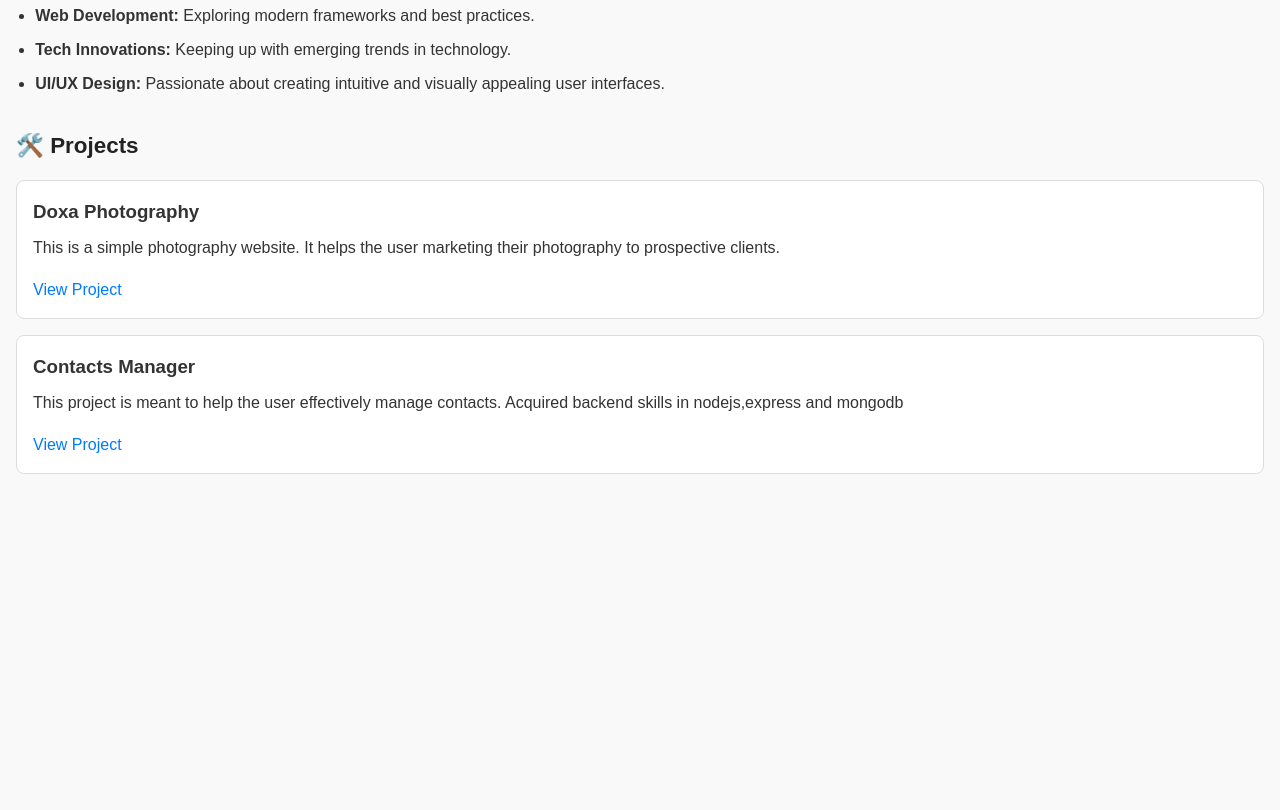
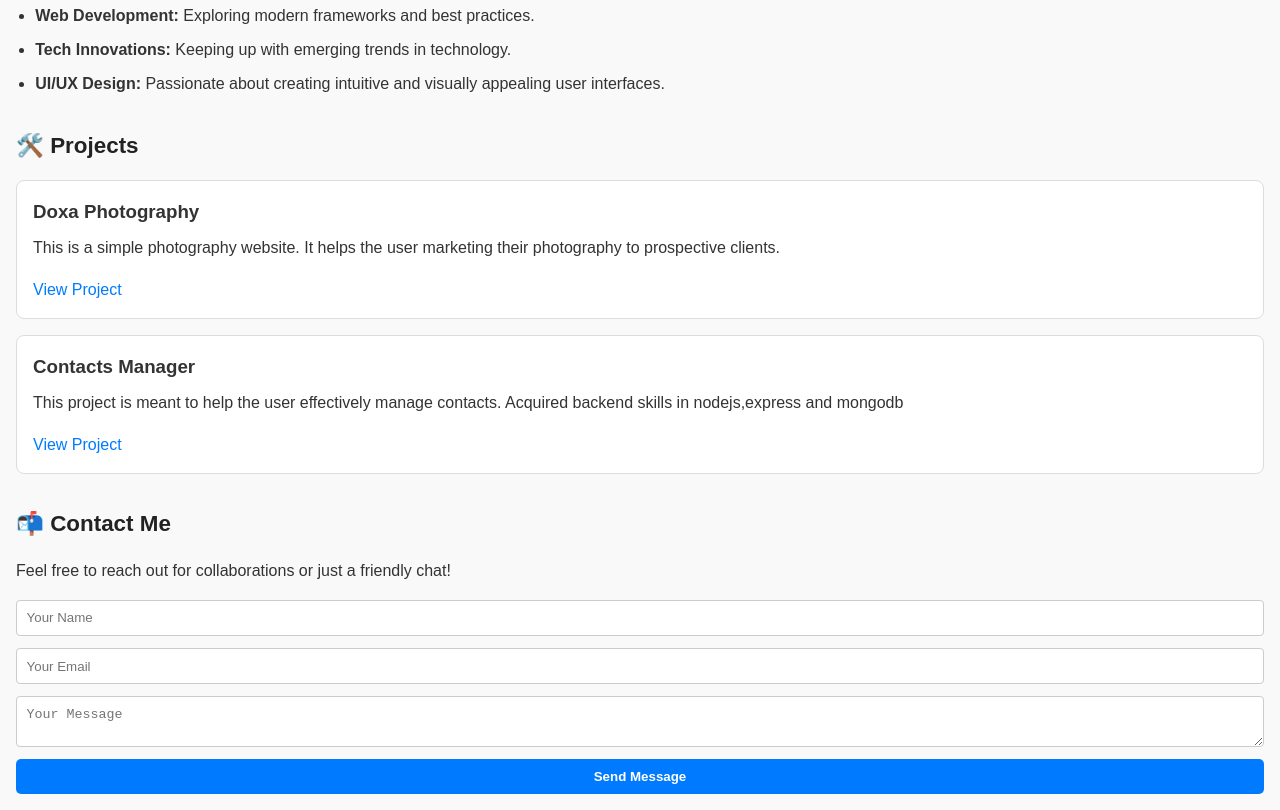
Before and after one commit to welgene/portfolio-web, a plain HTML site: page index.html in a window 1280 px wide. Shown: the part 803-1613 px from the top of the page. Before the commit the page ends 1309 px from the top, so only its background shows below. Drawn offline with Linux system fonts and the light colour scheme.

Commit message:
feat : add contact information  This commit provides a means of contacting the user .  - adds a contact form with action link to formspree which  handles the user-feedback separately . - adds styling for the form.

```diff
--- a/index.html
+++ b/index.html
@@ -74,7 +74,16 @@
             </div>
         </section>
 
-
+          <section id="contact">
+            <h2>📬 Contact Me</h2>
+            <p>Feel free to reach out for collaborations or just a friendly chat!</p>
+            <form action="https://formspree.io/f/mvgqbnor" method="POST">
+                <input type="text" name="name" placeholder="Your Name" required>
+                <input type="email" name="email" placeholder="Your Email" required>
+                <textarea name="message" placeholder="Your Message" required></textarea>
+                <button type="submit" class="btn">Send Message</button>
+            </form>
+        </section>
 
 
   </main>
--- a/style.css
+++ b/style.css
@@ -152,3 +152,16 @@ section p {
 .project-card p {
   margin-bottom: 1rem;
 }
+
+form {
+  display: flex;
+  flex-direction: column;
+  gap: 0.75rem;
+}
+
+input, textarea {
+  padding: 0.6rem;
+  border: 1px solid #ccc;
+  border-radius: 4px;
+  width: 100%;
+}
```
